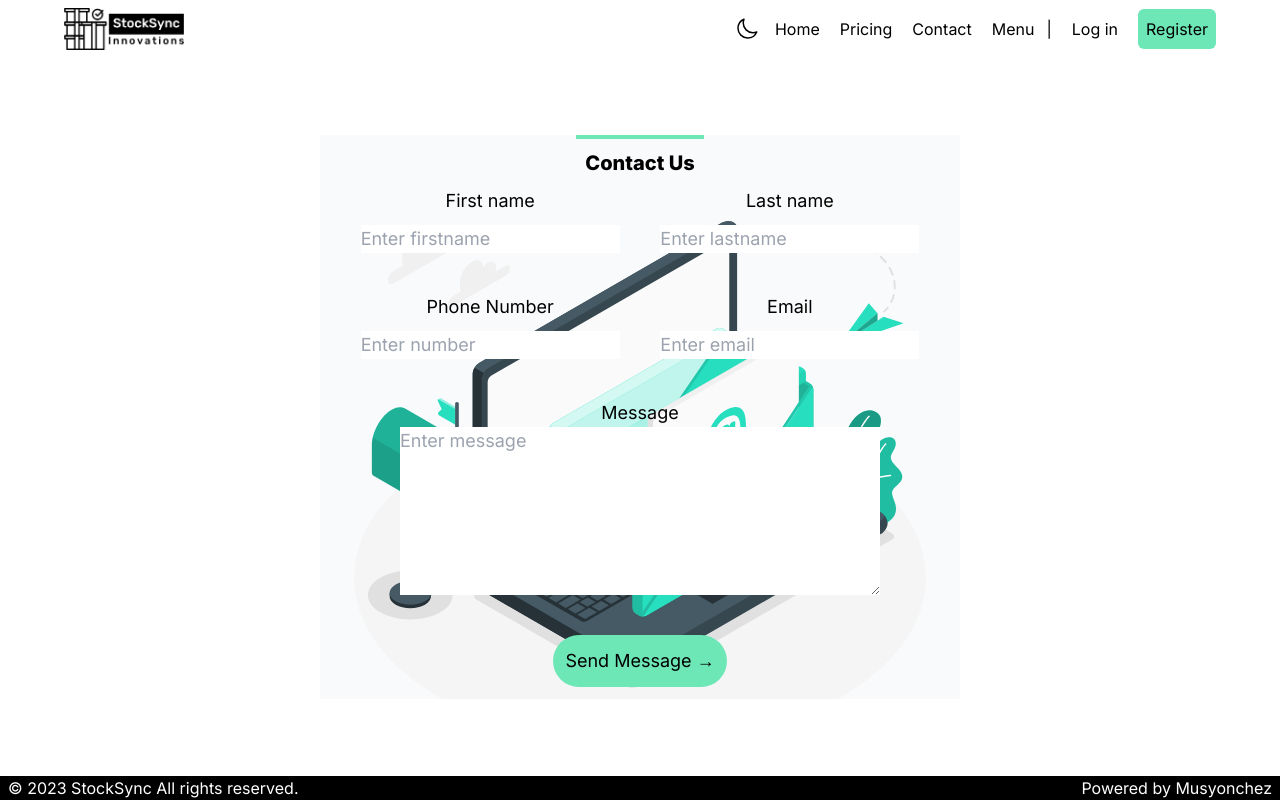
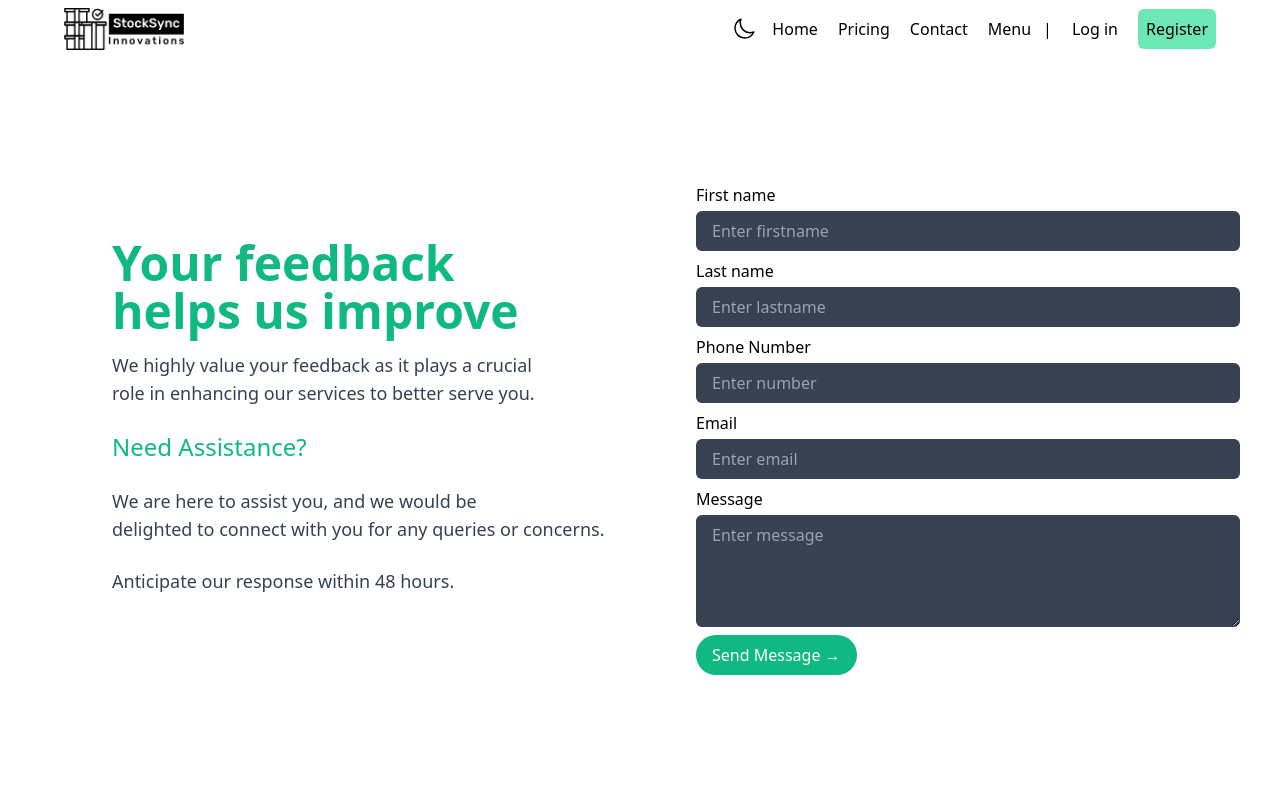
Before and after one commit to Musyonchez/StockSync-Client, a Next.js app: page /contact in a window 1280 px wide. Built offline with nearby package versions, Linux system fonts and the light colour scheme; no server answers.

Commit message:
contact form update

```diff
--- a/src/components/ContactForm.tsx
+++ b/src/components/ContactForm.tsx
@@ -1,5 +1,5 @@
-import React, { SyntheticEvent, useRef } from 'react';
-import emailjs from '@emailjs/browser';
+import React, { SyntheticEvent, useRef } from "react";
+import emailjs from "@emailjs/browser";
 
 const ContactForm = () => {
   const form = useRef<HTMLFormElement | null>(null);
@@ -9,83 +9,177 @@ const ContactForm = () => {
 
     if (form.current) {
       try {
-        const result = await emailjs.sendForm('service_egqpylm', 'template_n0p2raj', form.current, 'yOUbsktS4SUx-Q6pB');
-        alert('Thank you for successful submission! We will contact you soon.');
-      } catch (error) {
-      }
+        const result = await emailjs.sendForm(
+          "service_egqpylm",
+          "template_n0p2raj",
+          form.current,
+          "yOUbsktS4SUx-Q6pB"
+        );
+        alert("Thank you for successful submission! We will contact you soon.");
+      } catch (error) {}
     }
   };
 
   return (
-    <div className='text-lg bg-gray-50 dark:bg-gray-900 bg-contact-image bg-cover items-center justify-center pb-3 h-fit lg:w-1/2 md:w-2/3 sm:w-2/3 max-sm:w-3/4 space-y-2.5 text-center mx-auto'>
-        <div className='h-1 w-32 bg-emerald-300 justify-center mx-auto'></div>
-        <h1 className=' font-extrabold text-xl'>Contact Us</h1>
-    <form className='space-y-5 md:space-y-10' onSubmit={sendEmail} ref={form}>
-      <div className='flex justify-evenly flex-row max-md:flex-col'>
-        <div className='flex flex-col space-y-2.5 text-center'>
+
+    <>
+    <div className=" hidden md:flex flex-row h-full my-auto justify-between">
+      <div className="flex flex-col flex-1 md:pl-10 lg:pl-28 lg:pt-14">
+        <h1 className="font-extrabold text-5xl mb-4 text-emerald-500">
+          Your feedback <br /> helps us improve
+        </h1>
+        <p className="text-lg mb-6 text-gray-700 dark:text-gray-300">
+          We highly value your feedback as it plays a crucial <br /> role in
+          enhancing our services to better serve you.
+        </p>
+        <h2 className="text-2xl mb-6 text-emerald-500">Need Assistance?</h2>
+        <p className="text-lg mb-6 text-gray-700 dark:text-gray-300">
+          We are here to assist you, and we would be <br /> delighted to connect
+          with you for any queries or concerns.
+        </p>
+        <p className="text-lg text-gray-700 dark:text-gray-300">
+          Anticipate our response within 48 hours.
+        </p>
+      </div>
+
+      <div className="flex flex-col flex-1 md:px-5 lg:px-10">
+        <form className="space-y-2" onSubmit={sendEmail} ref={form}>
+          <div className="flex flex-col space-y-1">
             <label htmlFor="form-firstName">First name</label>
             <input
-            className='max-sm:w-3/4 mx-auto'
+              className="rounded-md px-4 py-2 bg-gray-700 dark:bg-gray-950 text-white"
               type="text"
               id="form-firstName"
               name="first_name"
-            placeholder='Enter firstname'
+              placeholder="Enter firstname"
               required
             />
           </div>
-        <div className='flex flex-col space-y-2.5 max-sm:mt-5'>
+          <div className="flex flex-col space-y-1">
             <label htmlFor="form-lastName">Last name</label>
             <input
-            className='max-sm:w-3/4 mx-auto'
+              className="rounded-md px-4 py-2 bg-gray-700 dark:bg-gray-950 text-white"
               type="text"
               id="form-lastName"
               name="last_name"
-            placeholder='Enter lastname'
+              placeholder="Enter lastname"
               required
             />
           </div>
-      </div>
-      <div className='flex justify-evenly flex-row max-md:flex-col'>
-        <div className='flex flex-col space-y-2.5'>
+          <div className="flex flex-col space-y-1">
             <label htmlFor="form-phoneNumber">Phone Number</label>
             <input
-            className='max-sm:w-3/4 mx-auto'
+              className="rounded-md px-4 py-2 bg-gray-700 dark:bg-gray-950 text-white"
               type="tel"
               id="form-phoneNumber"
               name="phone_number"
-            placeholder='Enter number'
+              placeholder="Enter number"
               required
             />
           </div>
-        <div className='flex flex-col space-y-2.5'>
+          <div className="flex flex-col space-y-1">
             <label htmlFor="form-email">Email</label>
             <input
-            className='max-sm:w-3/4 mx-auto'
+              className="rounded-md px-4 py-2 bg-gray-700 dark:bg-gray-950 text-white"
               type="email"
               id="form-email"
               name="email"
-            placeholder='Enter email'
+              placeholder="Enter email"
               required
             />
           </div>
-      </div>
-      <div className='flex justify-evenly flex-col'>
+          <div className="flex flex-col space-y-1">
             <label htmlFor="form-message">Message</label>
             <textarea
-          className='w-3/4 mx-auto'
+              className="rounded-md px-4 py-2 bg-gray-700 dark:bg-gray-950 text-white"
               id="form-message"
               name="message"
-          rows={6} // Change this line to use a number instead of a string
-          placeholder='Enter message'
+              rows={4} // Change this line to use a number instead of a string
+              placeholder="Enter message"
               required
             />
           </div>
-      <button className='bg-emerald-300 p-3 rounded-full items-center' type='submit'>
+          <button
+            className="bg-emerald-500 px-4 py-2 rounded-full text-white"
+            type="submit"
+          >
             Send Message &rarr;
           </button>
         </form>
       </div>
-      )
-}
+    </div>
 
-export default ContactForm
+
+
+    <div className="flex md:hidden flex-col items-center justify-center px-4">
+  <h1 className="font-extrabold text-3xl mb-4 text-emerald-500">Your Feedback</h1>
+  <p className="text-lg mb-4 text-gray-700 dark:text-gray-300">
+    Helps us improve our services to better serve you.
+  </p>
+  <form className="space-y-3 w-full" onSubmit={sendEmail} ref={form}>
+    <div className="flex flex-col space-y-1 w-full">
+      <label htmlFor="form-firstName">First name</label>
+      <input
+        className="rounded-md px-4 py-2 bg-gray-700 dark:bg-gray-950 text-white w-full"
+        type="text"
+        id="form-firstName"
+        name="first_name"
+        placeholder="Enter firstname"
+        required
+      />
+    </div>
+    <div className="flex flex-col space-y-1 w-full">
+      <label htmlFor="form-lastName">Last name</label>
+      <input
+        className="rounded-md px-4 py-2 bg-gray-700 dark:bg-gray-950 text-white w-full"
+        type="text"
+        id="form-lastName"
+        name="last_name"
+        placeholder="Enter lastname"
+        required
+      />
+    </div>
+    <div className="flex flex-col space-y-1 w-full">
+      <label htmlFor="form-phoneNumber">Phone Number</label>
+      <input
+        className="rounded-md px-4 py-2 bg-gray-700 dark:bg-gray-950 text-white w-full"
+        type="tel"
+        id="form-phoneNumber"
+        name="phone_number"
+        placeholder="Enter number"
+        required
+      />
+    </div>
+    <div className="flex flex-col space-y-1 w-full">
+      <label htmlFor="form-email">Email</label>
+      <input
+        className="rounded-md px-4 py-2 bg-gray-700 dark:bg-gray-950 text-white w-full"
+        type="email"
+        id="form-email"
+        name="email"
+        placeholder="Enter email"
+        required
+      />
+    </div>
+    <div className="flex flex-col space-y-1 w-full">
+      <label htmlFor="form-message">Message</label>
+      <textarea
+        className="rounded-md px-4 py-2 bg-gray-700 dark:bg-gray-950 text-white w-full"
+        id="form-message"
+        name="message"
+        rows={4}
+        placeholder="Enter message"
+        required
+      />
+    </div>
+    <button className="bg-emerald-500 px-4 py-2 rounded-full text-white w-full" type="submit">
+      Send Message &rarr;
+    </button>
+  </form>
+</div>
+
+    </>
+  );
+};
+
+export default ContactForm;
--- a/src/components/HorizontalNavbar.tsx
+++ b/src/components/HorizontalNavbar.tsx
@@ -55,36 +55,36 @@ const HorizontalNavbar = () => {
       <div className='flex w-full justify-end items-center'>
       <ThemeSwitch  />
         <ul className='flex flex-row space-x-5'>
-          <Link href="/" className=' hidden sm:flex'>
+          <Link href="/" className=' hidden md:flex'>
             <li className='flex flex-col items-center'>
               <p>Home</p>
             </li>
           </Link>
-          <Link href="/pricing" className=' hidden sm:flex'>
+          <Link href="/pricing" className=' hidden md:flex'>
             <li className='flex flex-col items-center'>
               <p>Pricing</p>
             </li>
           </Link>
-          <Link href="/contact" className=' hidden sm:flex'>
+          <Link href="/contact" className=' hidden md:flex'>
             <li className='flex flex-col items-center'>
               <p>Contact</p>
             </li>
           </Link>
           <li className='flex flex-col items-center' onClick={toggleMenu}>
-          <svg xmlns="http://www.w3.org/2000/svg" fill="none" viewBox="0 0 24 24" strokeWidth={1.5} stroke="currentColor" className="w-6 h-6 flex sm:hidden">
+          <svg xmlns="http://www.w3.org/2000/svg" fill="none" viewBox="0 0 24 24" strokeWidth={1.5} stroke="currentColor" className="w-6 h-6 flex md:hidden">
             <path strokeLinecap="round" strokeLinejoin="round" d="M3.75 6.75h16.5M3.75 12h16.5m-16.5 5.25h16.5" />
           </svg>
-            <p className=' hidden sm:flex'>Menu</p>
+            <p className=' hidden md:flex'>Menu</p>
           </li>
         </ul>
         </div>
-            <p className=' hidden sm:flex'>|</p>
-            <span className=' hidden sm:flex'>
+            <p className=' hidden md:flex'>|</p>
+            <span className=' hidden md:flex'>
             <LoginSection />
             </span>        </div>
         {isSideMenuVisible && (
           <div className=" absolute side-menu-content p-4 bg-gray-200 dark:bg-gray-900 flex flex-col text-right w-60 right-0">
-            <Link className=' flex sm:hidden' href="/">
+            <Link className=' flex md:hidden' href="/">
               <button className=" flex flex-row py-2 px-4 hover:bg-purple-100">
                 <svg xmlns="http://www.w3.org/2000/svg" fill="none" viewBox="0 0 24 24" strokeWidth="1.5" stroke="currentColor" className="w-6 h-6">
                   <path strokeLinecap="round" strokeLinejoin="round" d="m2.25 12 8.954-8.955c.44-.439 1.152-.439 1.591 0L21.75 12M4.5 9.75v10.125c0 .621.504 1.125 1.125 1.125H9.75v-4.875c0-.621.504-1.125 1.125-1.125h2.25c.621 0 1.125.504 1.125 1.125V21h4.125c.621 0 1.125-.504 1.125-1.125V9.75M8.25 21h8.25" />
@@ -92,7 +92,7 @@ const HorizontalNavbar = () => {
                 <p className=' ml-2'>Home</p>
               </button>
             </Link>
-            <Link className=' flex sm:hidden' href="/pricing">
+            <Link className=' flex md:hidden' href="/pricing">
               <button className=" flex flex-row py-2 px-4 hover:bg-purple-100">
                 <svg xmlns="http://www.w3.org/2000/svg" fill="none" viewBox="0 0 24 24" strokeWidth="1.5" stroke="currentColor" className="w-6 h-6">
                   <path strokeLinecap="round" strokeLinejoin="round" d="M12 6v12m-3-2.818.879.659c1.171.879 3.07.879 4.242 0 1.172-.879 1.172-2.303 0-3.182C13.536 12.219 12.768 12 12 12c-.725 0-1.45-.22-2.003-.659-1.106-.879-1.106-2.303 0-3.182s2.9-.879 4.006 0l.415.33M21 12a9 9 0 1 1-18 0 9 9 0 0 1 18 0Z" />
@@ -100,7 +100,7 @@ const HorizontalNavbar = () => {
                 <p className=' ml-2'>Pricing</p>
               </button>
             </Link>
-            <Link className=' flex sm:hidden' href="/contact">
+            <Link className=' flex md:hidden' href="/contact">
               <button className=" flex flex-row py-2 px-4 hover:bg-purple-100">
                 <svg xmlns="http://www.w3.org/2000/svg" fill="none" viewBox="0 0 24 24" strokeWidth="1.5" stroke="currentColor" className="w-6 h-6">
                   <path strokeLinecap="round" strokeLinejoin="round" d="M8.625 9.75a.375.375 0 1 1-.75 0 .375.375 0 0 1 .75 0Zm0 0H8.25m4.125 0a.375.375 0 1 1-.75 0 .375.375 0 0 1 .75 0Zm0 0H12m4.125 0a.375.375 0 1 1-.75 0 .375.375 0 0 1 .75 0Zm0 0h-.375m-13.5 3.01c0 1.6 1.123 2.994 2.707 3.227 1.087.16 2.185.283 3.293.369V21l4.184-4.183a1.14 1.14 0 0 1 .778-.332 48.294 48.294 0 0 0 5.83-.498c1.585-.233 2.708-1.626 2.708-3.228V6.741c0-1.602-1.123-2.995-2.707-3.228A48.394 48.394 0 0 0 12 3c-2.392 0-4.744.175-7.043.513C3.373 3.746 2.25 5.14 2.25 6.741v6.018Z" />
@@ -111,7 +111,7 @@ const HorizontalNavbar = () => {
             <span className=' flex'>
               <DisplayStores />
             </span>
-            <span className=' flex sm:hidden'>
+            <span className=' flex w-full md:hidden'>
             <LoginSection />
             </span>
           </div>
--- a/src/components/LoginSection.tsx
+++ b/src/components/LoginSection.tsx
@@ -9,28 +9,31 @@ export default function LoginSection() {
     // Check if session.user is defined before accessing its properties
     if (session.user) {
       return (
-       <Link href="/signout">
-        <button
-          className=" bg-red-500 sm:rounded-md p-2 whitespace-nowrap w-full text-center"
-        >
-          Sign out
-        </button></Link>
+        <div className=" flex-col flex w-full text-center">
+        <Link href="/signout">
+            <button className=" bg-red-500 md:rounded-md p-2 whitespace-nowrap w-full text-center">
+              Sign out
+            </button>
+          </Link>
+        </div>
       );
     }
   }
 
   return (
-    <div className=" flex-col flex sm:flex-row w-full text-center">
-     <Link href="/login"> <button
-        className="whitespace-nowrap border-black dark:border-white border-2 sm:border-0 p-2 mb-2 sm:mb-0"
-      >
-        Log in
-      </button></Link>
-     <Link href="/register"> <button
-        className=" bg-emerald-300 sm:rounded-md p-2 sm:ml-3"
-      >
-        Register
-      </button></Link>
+    <div className=" flex-col flex md:flex-row w-full text-center">
+      <Link href="/login">
+        {" "}
+        <button className="whitespace-nowrap max-md:w-full border-black dark:border-white border-2 md:border-0 p-2 mb-2 md:mb-0">
+          Log in
+        </button>
+      </Link>
+      <Link href="/register">
+        {" "}
+        <button className=" bg-emerald-300 max-md:w-full md:rounded-md p-2 md:ml-3">
+          Register
+        </button>
+      </Link>
     </div>
   );
 }
@@ -73,11 +76,11 @@ export default function LoginSection() {
 //         <>
 //           <button
 //             onClick={() => signOut()}
-//             className=" bg-red-500 sm:rounded-md p-2 whitespace-nowrap w-full text-center"
+//             className=" bg-red-500 md:rounded-md p-2 whitespace-nowrap w-full text-center"
 //           >Sign out</button>
 //           <button
 //             onClick={() => console.log(user.id, user.email, user.firstName, user.token)}
-//             className="bg-blue-500 sm:rounded-md p-2 mt-2 whitespace-nowrap w-full text-center text-white"
+//             className="bg-blue-500 md:rounded-md p-2 mt-2 whitespace-nowrap w-full text-center text-white"
 //           >
 //             Log User Data
 //           </button>
@@ -87,11 +90,11 @@ export default function LoginSection() {
 //  }
 
 //  return (
-//     <div className=" flex-col flex sm:flex-row w-full text-center">
-//       <button onClick={() => signIn()} className="whitespace-nowrap border-black dark:border-white border-2 sm:border-0 p-2 mb-2 sm:mb-0">
+//     <div className=" flex-col flex md:flex-row w-full text-center">
+//       <button onClick={() => signIn()} className="whitespace-nowrap border-black dark:border-white border-2 md:border-0 p-2 mb-2 md:mb-0">
 //         Log in
 //       </button>
-//       <button onClick={() => signIn()} className=" bg-emerald-300 sm:rounded-md p-2 sm:ml-3">
+//       <button onClick={() => signIn()} className=" bg-emerald-300 md:rounded-md p-2 md:ml-3">
 //         Register
 //       </button>
 //     </div>
--- a/src/pages/contact.tsx
+++ b/src/pages/contact.tsx
@@ -1,22 +1,13 @@
+import ContactForm from '@/components/ContactForm'
+import HorizontalNavbar from '@/components/HorizontalNavbar'
 import React from 'react'
-import HorizontalNavbar from '@/components/HorizontalNavbar'
-import Footer from '@/components/Footer'
-import { Inter } from 'next/font/google'
-import ContactForm from '@/components/ContactForm'
-
-const inter = Inter({ subsets: ['latin'] })
-
 
 const contact = () => {
   return (
-    <main
-    className={`flex min-h-screen justify-between flex-col m-0 ${inter.className}`}
-    >
+    <div className=' flex flex-col min-h-screen md:justify-between'>
       <HorizontalNavbar />
       <ContactForm />
-      <Footer />
-
-    </main>
+    </div>
   )
 }
 
```
Lines whose indentation alone changed are shown as unchanged.
